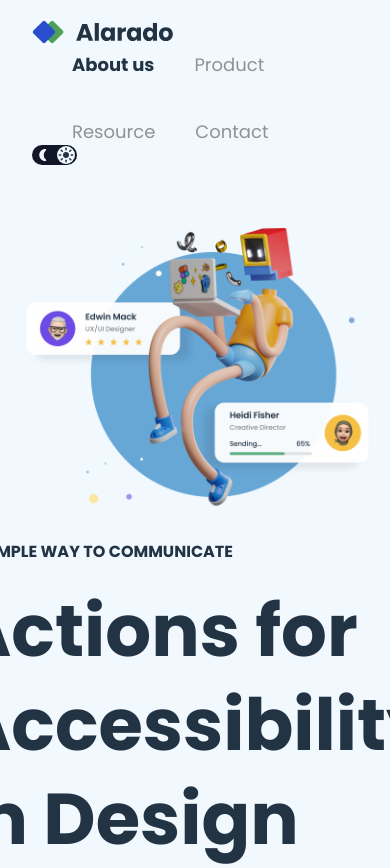
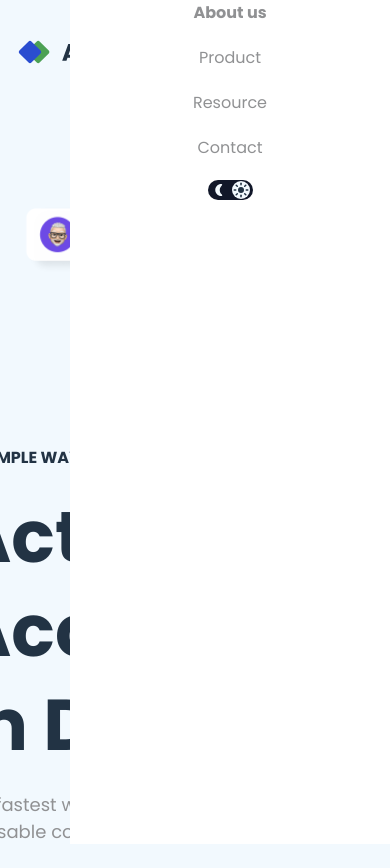
Before and after one commit to brayanbarroso/alardo-homepage, a plain HTML site: page index.html in a window 390 px wide. Shown: the top 868 px of the page. Drawn offline with Linux system fonts and the light colour scheme.

Commit message:
menu responsive

```diff
--- a/assets/css/main.css
+++ b/assets/css/main.css
@@ -43,9 +43,10 @@ body {
   display: flex;
   align-items: center;
   justify-content: space-between;
+  font-size: 16px;
   flex-wrap: wrap;
   height: auto;
-  margin: 20px 72px 40px 72px;
+  margin: 40px 72px 40px 72px;
 }
 
 .nav__menu {
@@ -56,8 +57,8 @@ body {
 }
 
 .nav__link {
+  color: var(--color-menu);
   text-decoration: none;
-  color: var(--color-menu);
 }
 
 .nav__link:hover {
@@ -244,3 +245,32 @@ body {
     max-width: 500px;
   }
 }
+
+@media (max-width: 780px) {
+  .nav {
+    margin-inline: 18px;
+    flex-wrap: nowrap;
+  }
+  .nav__menu {
+    gap: 20px;
+  }
+}
+
+@media (max-width: 640px) {
+  .nav__menu {
+    background-color: #fff;
+    flex-direction: column;
+    align-items: center;
+    position: absolute;
+    top: 0;
+    right: 0;
+    bottom: 0;
+    padding: 0;
+    width: 320px;
+  }
+
+  .nav__link {
+    color: var(--color-menu);
+    text-decoration: none;
+  }
+}
```
Also changed, not shown: index.html (+1 -1 lines).
